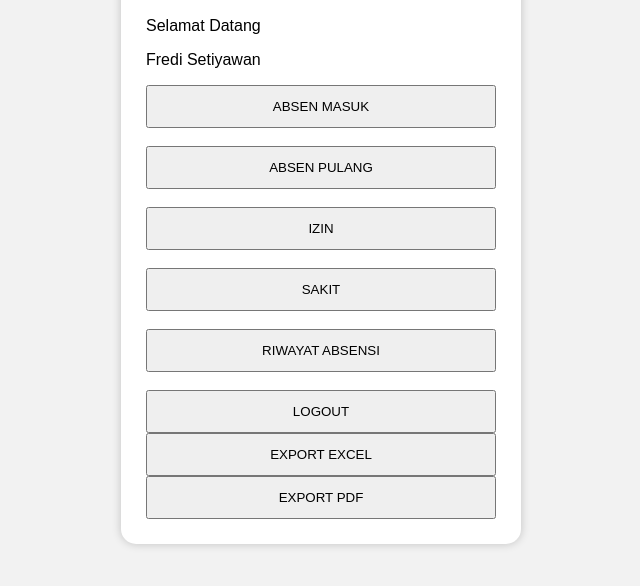
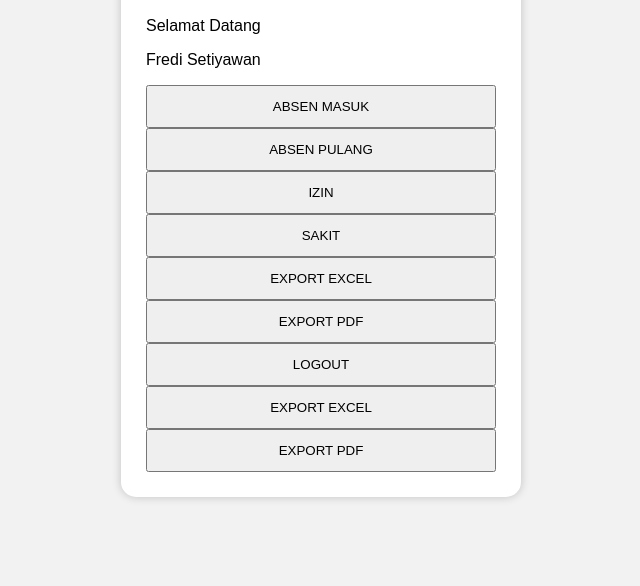
Before and after one commit to fredisetiyawan04-prog/absensi-guru, a plain HTML site: page dashboard.html in a window 1280 px wide. Shown: the part 216-802 px from the top of the page, without its empty margins (319-959 px from the left). Drawn offline with Linux system fonts and the light colour scheme.

Commit message:
Add files via upload
perubahan dasbor

```diff
--- a/dashboard.html
+++ b/dashboard.html
@@ -18,19 +18,16 @@
 <p>Fredi Setiyawan</p>
 
 <button onclick="absenMasuk()">ABSEN MASUK</button>
-<br><br>
 
 <button onclick="absenPulang()">ABSEN PULANG</button>
-<br><br>
 
 <button onclick="izin()">IZIN</button>
-<br><br>
 
 <button onclick="sakit()">SAKIT</button>
-<br><br>
 
-<button onclick="riwayatAbsensi()">RIWAYAT ABSENSI</button>
-<br><br>
+<button onclick="exportExcel()">EXPORT EXCEL</button>
+
+<button onclick="exportPDF()">EXPORT PDF</button>
 
 <button onclick="logout()">LOGOUT</button>
 
```
